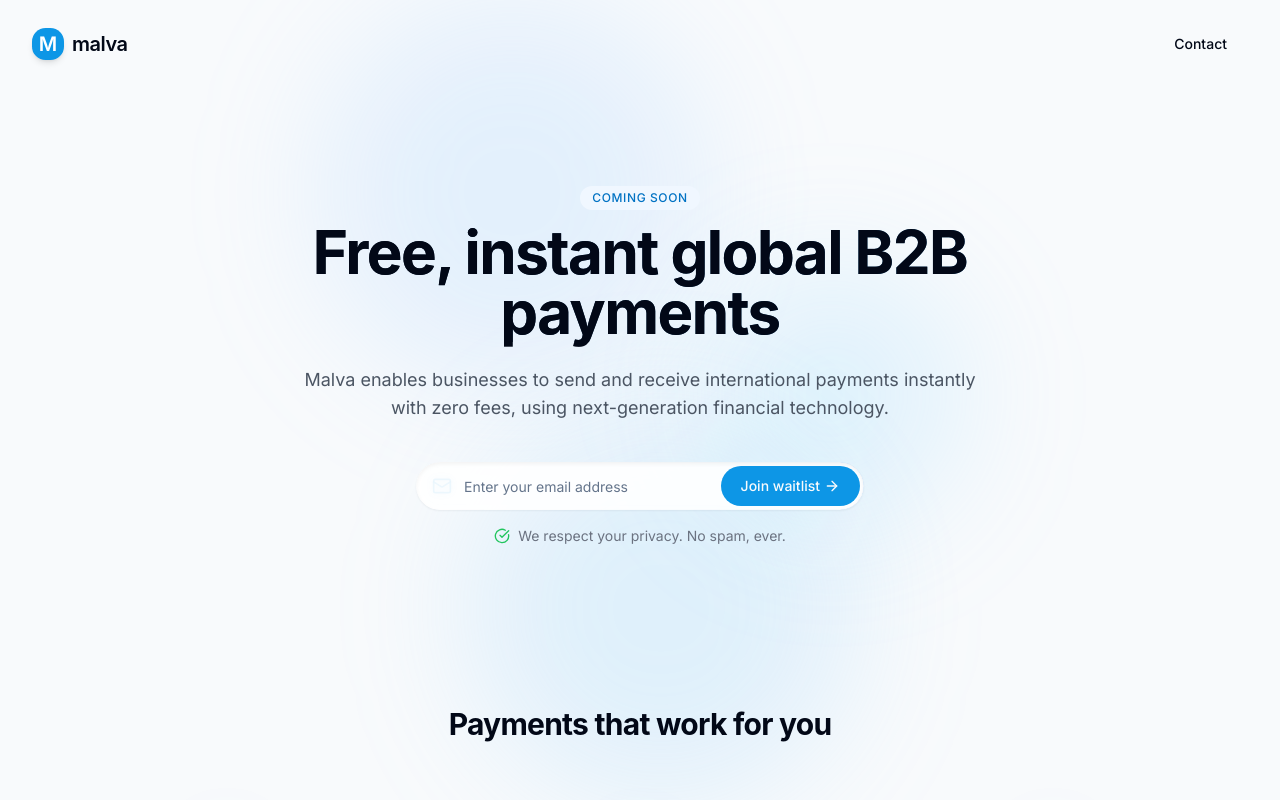
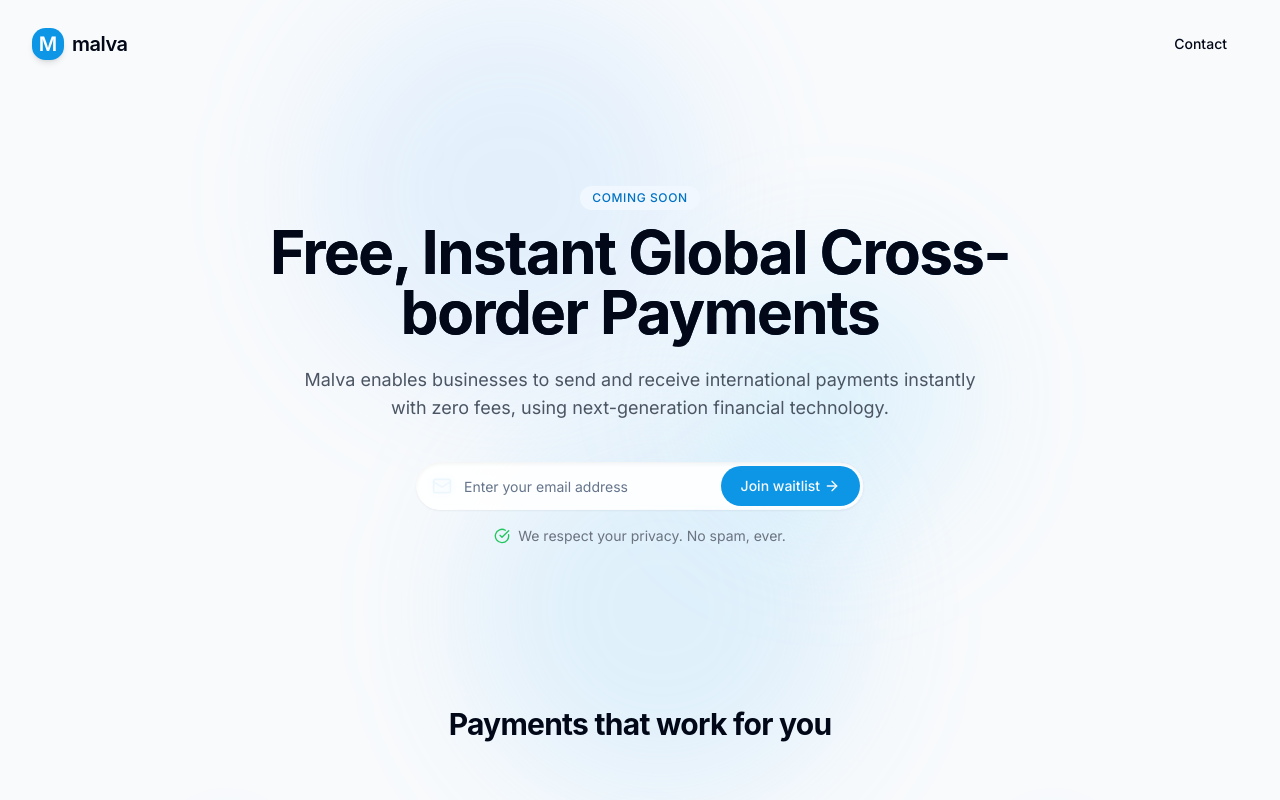
Before and after one commit to Abangseopa/malva-compliance-waitlist, a React (Vite) app: page / in a window 1280 px wide. Shown: the top 800 px of the page. Built offline with nearby package versions, Linux system fonts and the light colour scheme.

Commit message:
Add initial content
Add initial content for the landing page.

```diff
--- a/index.html
+++ b/index.html
@@ -4,7 +4,7 @@
   <head>
     <meta charset="UTF-8" />
     <meta name="viewport" content="width=device-width, initial-scale=1.0" />
-    <title>Malva - Free, Instant Global B2B Payments</title>
+    <title>Malva - Free, Instant Global Cross-border Payments</title>
     <meta name="description" content="Malva provides free, instant international B2B payment solutions" />
     <meta name="author" content="Malva" />
     <meta property="og:image" content="https://lovable.dev/opengraph-image-p98pqg.png" />
--- a/src/pages/Index.tsx
+++ b/src/pages/Index.tsx
@@ -35,7 +35,7 @@ const Index = () => {
                 Coming Soon
               </div>
               <h1 className="text-4xl md:text-6xl font-bold mb-6 bg-clip-text bg-gradient-to-r from-gray-900 to-malva-800">
-                Free, instant global B2B payments
+                Free, Instant Global Cross-border Payments
               </h1>
               <p className="text-lg text-gray-600 mb-10 max-w-2xl mx-auto">
                 Malva enables businesses to send and receive international payments instantly with zero fees, using next-generation financial technology.
```
